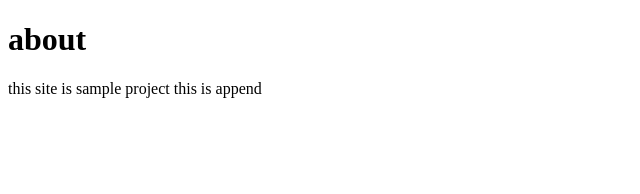
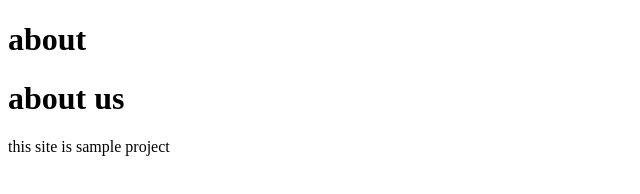
Before and after one commit to ytytgo/website, a plain HTML site: page about.html in a window 1280 px wide. Shown: the whole page, without its empty margins (0-640 px from the left). Drawn offline with Linux system fonts and the light colour scheme.

Commit message:
change page heading

```diff
--- a/about.html
+++ b/about.html
@@ -7,8 +7,9 @@
   <h1>about</h1>
   <p>
 
+<h1>about us</h1>
+
 this site is sample project
-this is append
 
   </p>
 </body>
```
